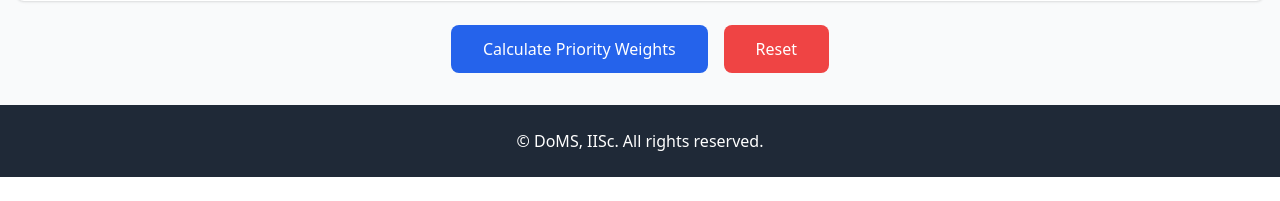
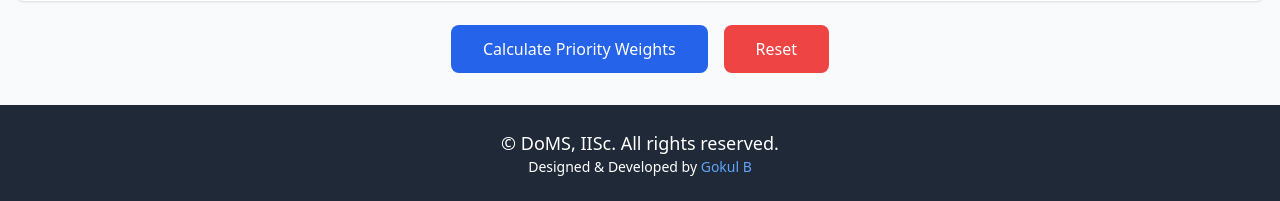
Before and after one commit to gokul-badrappan/Updated-BWM, a Flask app: page / in a window 1280 px wide. Shown: the part 650-851 px from the top of the page. Before the commit the page ends 827 px from the top, so only its background shows below. Run offline with Flask 3, Linux system fonts and the light colour scheme; some libraries are stand-ins or nearby versions.

Commit message:
Added Credits

```diff
--- a/templates/index.html
+++ b/templates/index.html
@@ -192,7 +192,10 @@
     <!-- Footer -->
     <footer class="bg-gray-800 text-white w-full">
         <div class="container mx-auto px-4 py-6 text-center">
-            <p>© DoMS, IISc. All rights reserved.</p>
+            <p class="text-lg">© DoMS, IISc. All rights reserved.</p>
+            <p class="text-sm text-white">Designed & Developed by
+                <a href="https://www.linkedin.com/in/gokulbadrappan" class="text-blue-400 hover:underline">Gokul B</a>
+            </p>
         </div>
     </footer>
 
```
